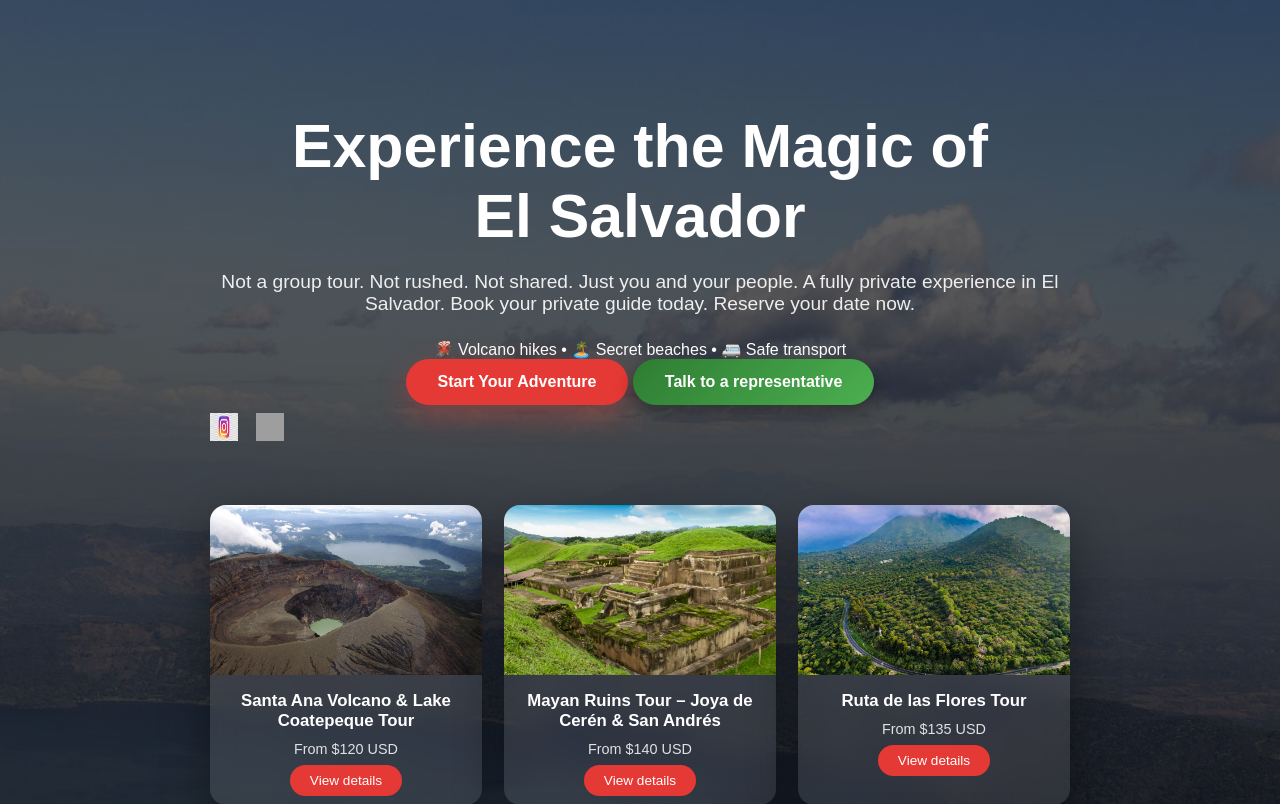
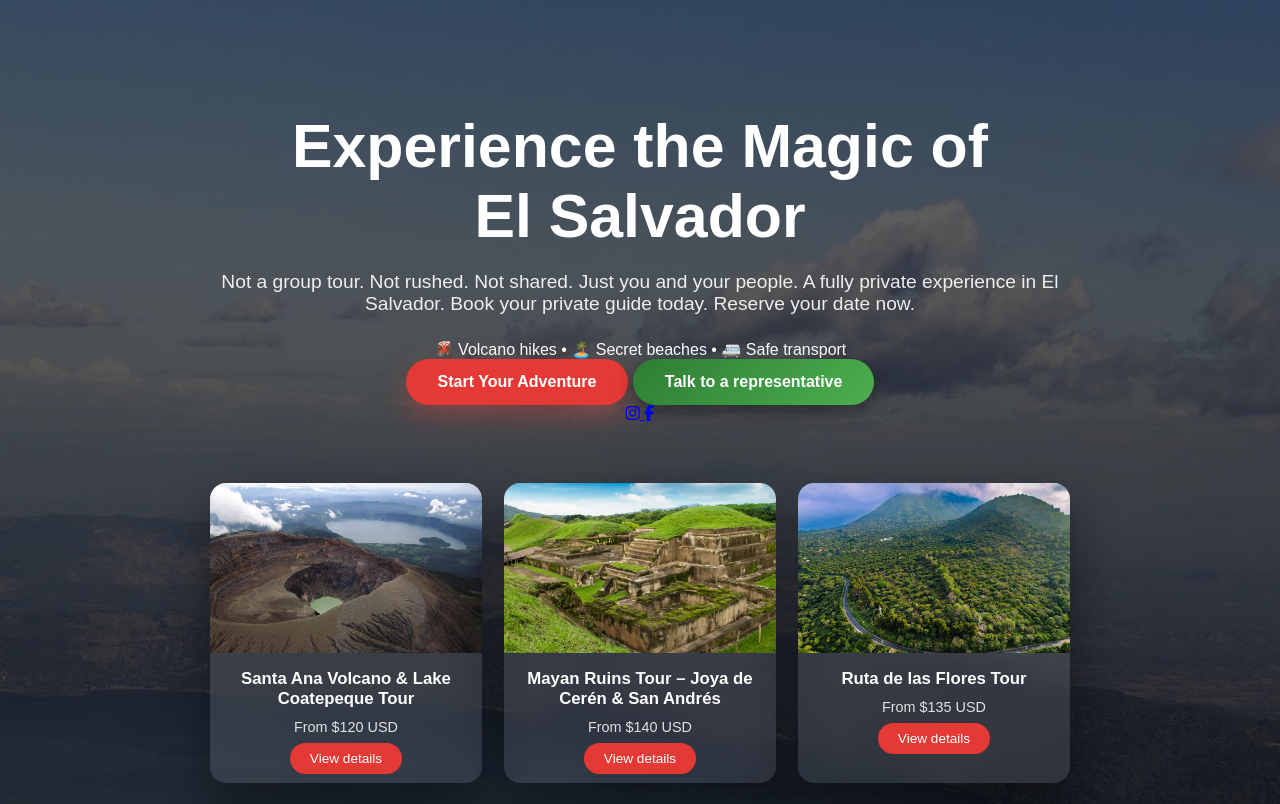
Before and after one commit to Moncada7794/listo-GitHub, a Flask app: page / in a window 1280 px wide. Shown: the part 149-953 px from the top of the page. Run offline with Flask 3, Linux system fonts and the light colour scheme; some libraries are stand-ins or nearby versions; grey boxes are pictures that could not be loaded.

Commit message:
final look

```diff
--- a/templates/base.html
+++ b/templates/base.html
@@ -6,6 +6,8 @@
     <meta name="viewport" content="width=device-width, initial-scale=1.0">
 
     <link rel="stylesheet" href="{{ url_for('static', filename='css/style.css') }}">
+<link rel="stylesheet"
+href="https://cdnjs.cloudflare.com/ajax/libs/font-awesome/6.5.0/css/all.min.css">
 </head>
 
 <body>
--- a/templates/index.html
+++ b/templates/index.html
@@ -33,14 +33,15 @@
         Talk to a representative
     </a>
 
-    <div class="social-icons">
-        <a href="https://instagram.com" target="_blank">
-            <img src="{{ url_for('static', filename='icons/instagram.png') }}" alt="Instagram">
-        </a>
-        <a href="https://facebook.com" target="_blank">
-            <img src="{{ url_for('static', filename='icons/facebook.png') }}" alt="Facebook">
-        </a>
-    </div>
+    <div class="hero-socials">
+    <a href="https://instagram.com" target="_blank" class="social ig">
+        <i class="fab fa-instagram"></i>
+    </a>
+
+    <a href="https://facebook.com" target="_blank" class="social fb">
+        <i class="fab fa-facebook-f"></i>
+    </a>
+</div>
 
 </div>
 
```
